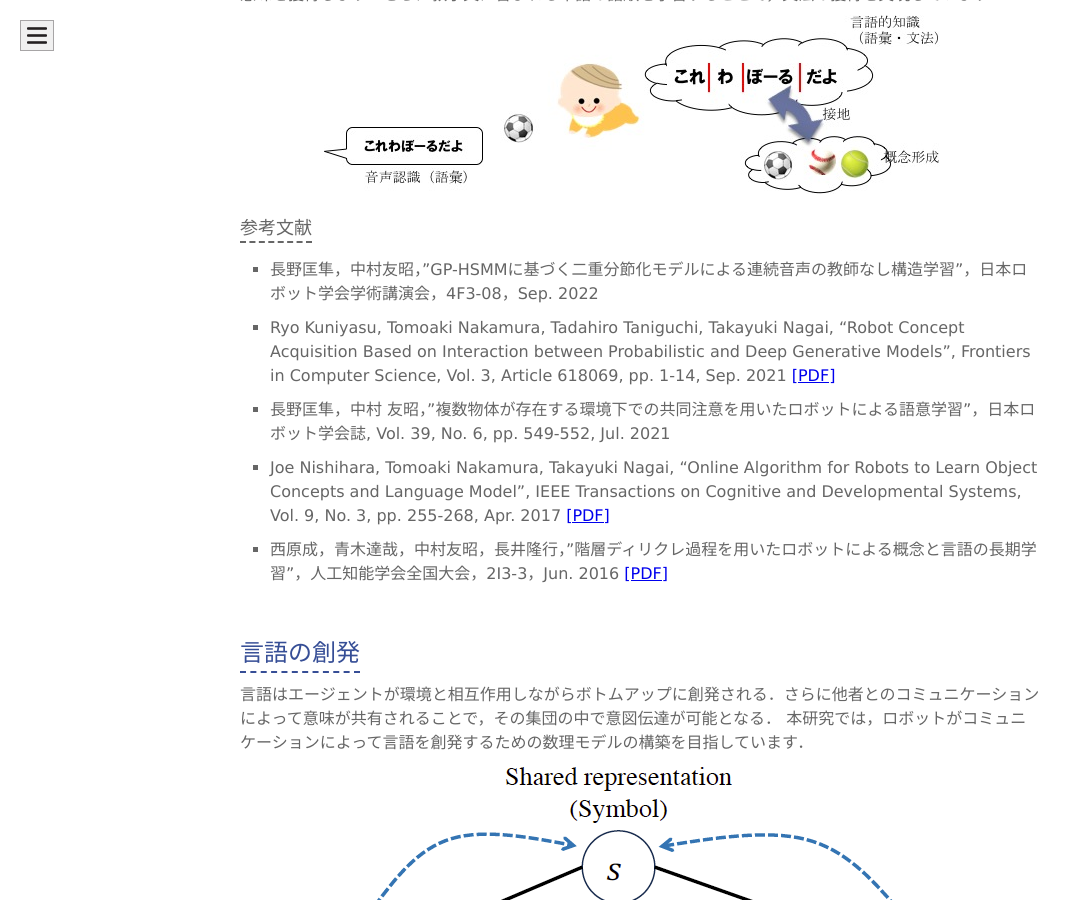
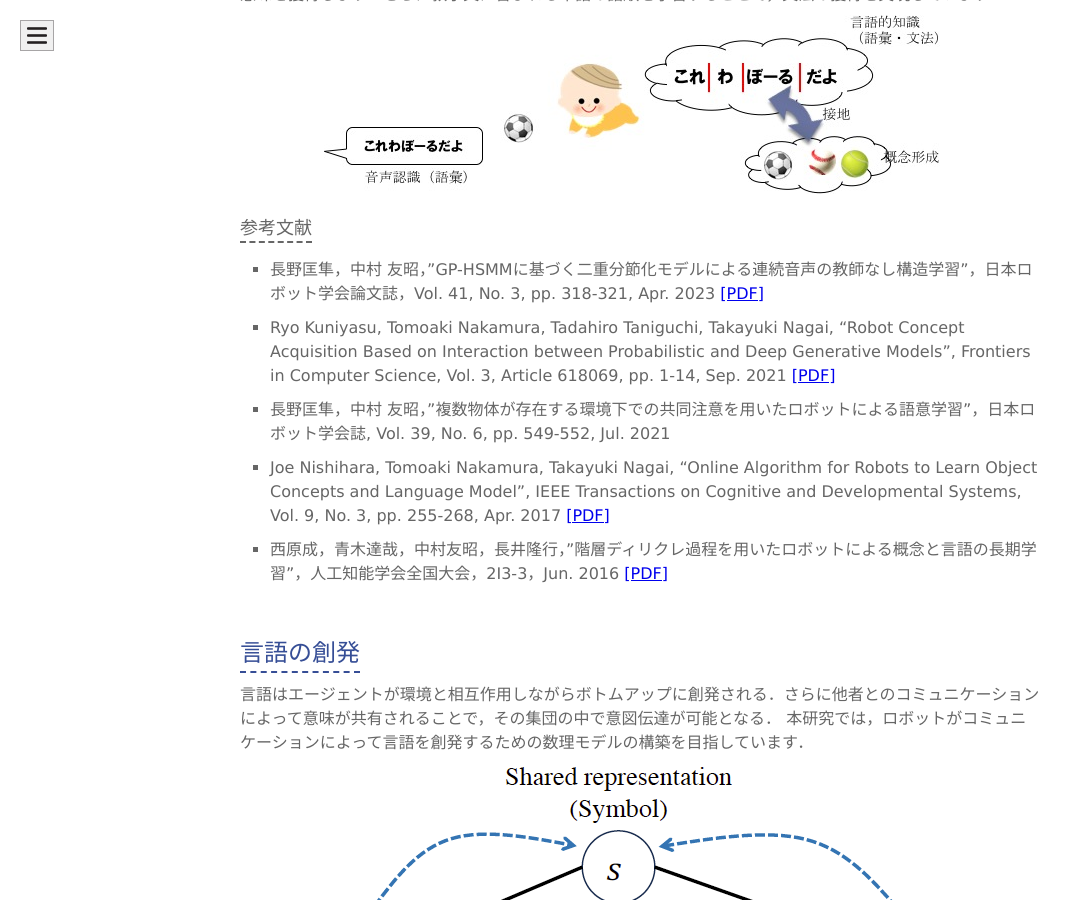
Before and after one commit to naka-lab/naka-lab.github.io, a Jekyll site: the page built from subpages/research.md, in a window 1280 px wide and 900 px high, scrolled down 874 px. Shown: the whole window, without its empty margins (0-1081 px from the left). Built offline with Jekyll 4.4.1, drawn with Linux system fonts in a browser that asks for light colours.

Commit message:
Update research.md

```diff
--- a/subpages/research.md
+++ b/subpages/research.md
@@ -12,7 +12,7 @@ layout: default
 ![概念・言語獲得](imgs/concept_lang.jpg)
 
 ### 参考文献
-- 長野匡隼，中村友昭，”GP-HSMMに基づく二重分節化モデルによる連続音声の教師なし構造学習”，日本ロボット学会学術講演会，4F3-08，Sep. 2022
+- 長野匡隼，中村 友昭，”GP-HSMMに基づく二重分節化モデルによる連続音声の教師なし構造学習”，日本ロボット学会論文誌，Vol. 41, No. 3, pp. 318-321, Apr. 2023 [[PDF]](https://www.jstage.jst.go.jp/article/jrsj/41/3/41_41_318/_article/-char/ja/)
 - Ryo Kuniyasu, Tomoaki Nakamura, Tadahiro Taniguchi, Takayuki Nagai, “Robot Concept Acquisition Based on Interaction between Probabilistic and Deep Generative Models”, Frontiers in Computer Science, Vol. 3, Article 618069, pp. 1-14, Sep. 2021 [[PDF]](https://www.frontiersin.org/articles/10.3389/fcomp.2021.618069/full)
 - 長野匡隼，中村 友昭，"複数物体が存在する環境下での共同注意を用いたロボットによる語意学習"，日本ロボット学会誌, Vol. 39, No. 6, pp. 549-552, Jul. 2021
 - Joe Nishihara, Tomoaki Nakamura, Takayuki Nagai, “Online Algorithm for Robots to Learn Object Concepts and Language Model”, IEEE Transactions on Cognitive and Developmental Systems, Vol. 9, No. 3, pp. 255-268, Apr. 2017 [[PDF]](https://ieeexplore.ieee.org/document/7451222)
```
